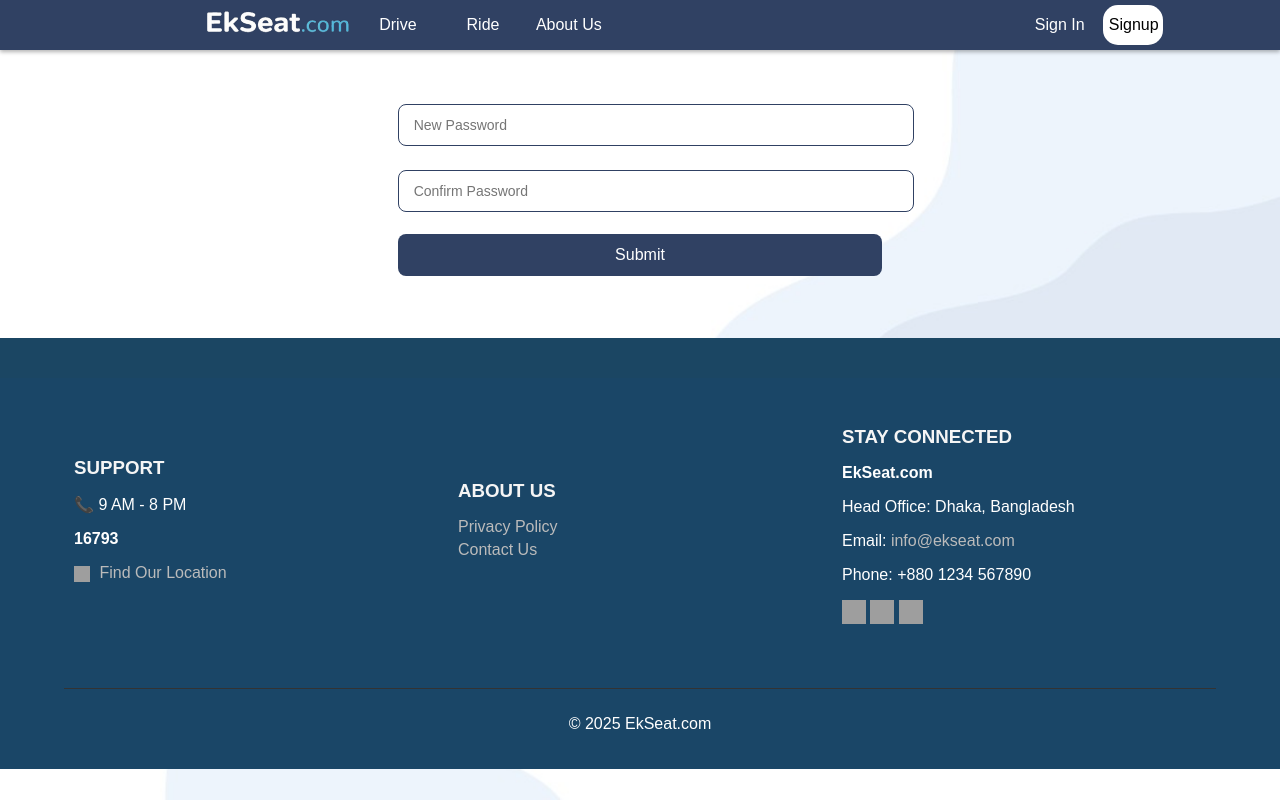
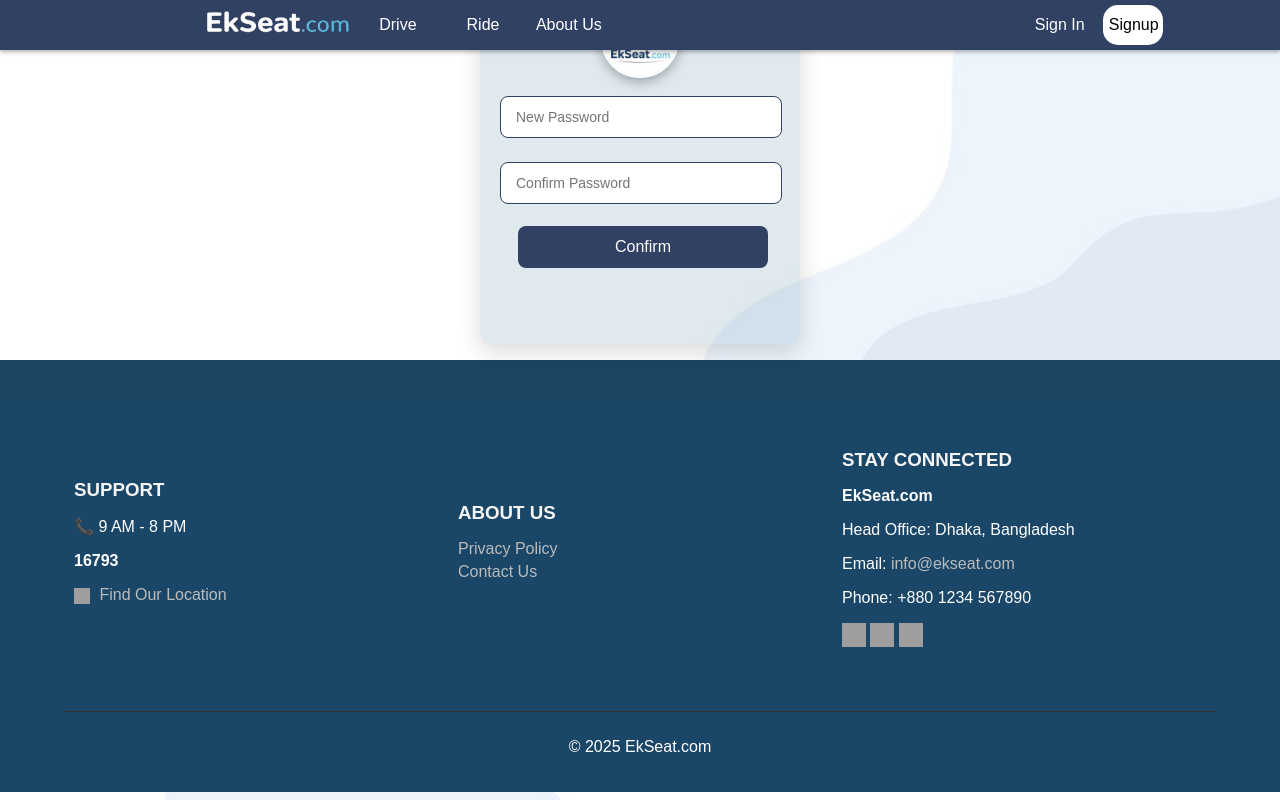
Before and after one commit to sazzadkhan20/EkSeat.com---PHP-Project, a PHP site: page /forgetPassword.php in a window 1280 px wide. Run offline with PHP 8.4, Linux system fonts and the light colour scheme; grey boxes are pictures that could not be loaded.

Commit message:
forget Password

```diff
--- a/View/forgetPassword.php
+++ b/View/forgetPassword.php
@@ -8,11 +8,19 @@
     <title>Forget Password</title>
   </head>
   <body>
-    <section id="new-password">
-      <input type="password" placeholder="New Password" class="input-box" />
-      <input type="password" placeholder="Confirm Password" class="input-box" />
-      <button class="btn">Submit</button>
-    </section>
+    <section class="forgetPassword">
+    <form action = "" method = "POST" id = "forgetPassword">
+    <img src="Resources/logo2.jpg" alt="Logo1" class="box-logo" />
+
+      <input type="password" name="newpassword" placeholder="New Password" class="input-box" required/>
+      <input type="password" name="confirmpassword" placeholder="Confirm Password" class="input-box" required/>
+
+      <button type="submit" class="Fbtn">Confirm</button>
+
+
+
+    </form>
+  </section>
 
    <?php include 'footer.html'; ?>
   </body>
--- a/View/signIn.php
+++ b/View/signIn.php
@@ -20,8 +20,9 @@
 
       <a href="#" class="forgot">Forgot Password?</a><br />
       <small>Don't have an account? <a href="signUp.php">Sign up</a></small>
+    </form>
   </section>
-  </form>
+
 
  <?php include 'footer.html'; ?>
 </body>
--- a/View/style.css
+++ b/View/style.css
@@ -108,15 +108,38 @@ a{
   cursor: pointer;
 }
 
-.forgot {
-  margin-top: 10px;
-  font-size: 14px;
-  color: rgba(48, 65, 99, 1);
-  text-decoration: none;
+.forgetPassword {
+
+  width: 250px;
+  height: 250px;
+  padding: 60px 50px 10px 20px;
+  background: rgba(94, 145, 170, 0.2);
+  border-radius: 12px;
+  box-shadow: 0 8px 24px rgba(0, 0, 0, 0.15);
+  position: relative;
+  display: flex;
+  flex-direction: column;
+  align-items: center;
+
 }
-.forgot:hover {
+.forgetPassword:hover {
   text-decoration: underline;
 }
+.Fbtn {
+  width: 100%;
+  padding: 12px 0;
+  margin-top: 10px;
+  margin-left: 18px;
+  background: rgba(48, 65, 99, 1);
+  color: white;
+  font-size: 16px;
+  border: none;
+  border-radius: 8px;
+  cursor: pointer;
+
+}
+
+
 #navbar{
   width: 100%;
   height: 50px;
```
